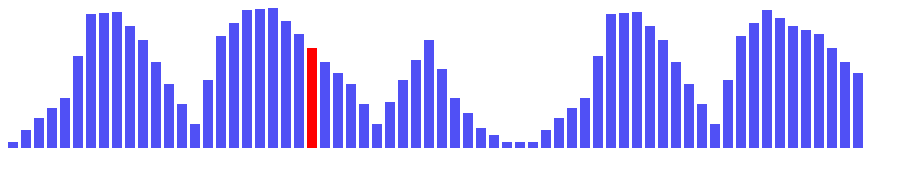
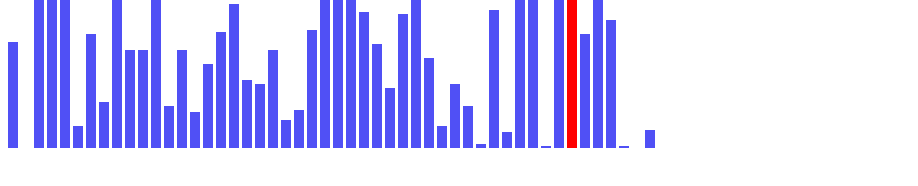
Before and after one commit to utfpr-job/utfpr-job.github.io, a plain HTML site: page index.html in a window 1280 px wide. Shown: the whole page, without its empty margins (0-918 px from the left). Drawn offline with nearby package versions, Linux system fonts and the light colour scheme.

Commit message:
feat: separe js and generate random data

```diff
--- a/index.html
+++ b/index.html
@@ -1,51 +1,26 @@
 <!DOCTYPE html>
 <html lang="en">
+
 <head>
     <meta charset="UTF-8">
     <meta http-equiv="X-UA-Compatible" content="IE=edge">
     <meta name="viewport" content="width=device-width, initial-scale=1.0">
-    <script
-  src="https://code.jquery.com/jquery-3.6.0.min.js"
-  integrity="sha256-/xUj+3OJU5yExlq6GSYGSHk7tPXikynS7ogEvDej/m4="
-  crossorigin="anonymous"></script>
-    <title>Document</title>
+    <script src="https://code.jquery.com/jquery-3.6.0.min.js"
+        integrity="sha256-/xUj+3OJU5yExlq6GSYGSHk7tPXikynS7ogEvDej/m4=" crossorigin="anonymous"></script>
+    <title>Hillclimbing</title>
     <style>
         .bar {
-            width:10px;
-            margin-right:3px;
-            background:#5050F5;
-            float:left;
+            width: 10px;
+            margin-right: 3px;
+            background: #5050F5;
+            float: left;
         }
     </style>
 </head>
+
 <body>
     <div class="target"></div>
 </body>
-    <script>
-        let dataSet = [3,9,15,20,25,46,67,67.5,68,61,54,43,32,22,12,34,56,62.5,69,69.5,70,63.5,57,50,43,37.5,32,22,12,23,34,44,54,39.5,25,17.5,10,6.5,3,3,3,9,15,20,25,46,67,67.5,68,61,54,43,32,22,12,34,56,62.5,69,65,61,59,57,50,43,37.5];
-        for (let i = 0; i < dataSet.length; i++) {
-            $('.target').append('<div class="bar" style="height:'+dataSet[i]*2+'px;margin-top:'+(140-dataSet[i]*2)+'px;"></div>');
-        }
-        function search(position){
-            $('.bar').css('background', '#5050F5');
-            $('.bar').eq(position).css('background', 'red');
-            setTimeout(function() {
-                if (typeof dataSet[position + 1] !== 'undefined' && dataSet[position + 1] > dataSet[position]) {
-                    position++;
-                    search(position);
-                }
-                else if (typeof dataSet[position - 1] !== 'undefined' && dataSet[position - 1] > dataSet[position]) {
-                    position--;
-                    search(position);
-                }
-                else {
-                    let random = Math.floor(Math.random() * dataSet.length-1) + 1;
-                    //peaks.push(dataSet[position]);
-                    //letsClimb = false;
-                    search(random);
-                }
-            }, 500);
-        }
-        search(3)
-    </script>
+<script src="index.js"></script>
+
 </html>
--- /dev/null
+++ b/index.js
@@ -0,0 +1,40 @@
+const dataSet = []
+for (let i = 0; i < 50; i ++) {
+  dataSet.push(Math.floor(Math.random() * 100))
+}
+
+const mkBar = (size) => `<div class="bar" style="height: ${size * 2}px; margin-top: ${140 - size * 2}px;"></div>`
+
+for (let i = 0; i < dataSet.length; i++) {
+  $('.target').append(mkBar(dataSet[i]));
+}
+
+function resetBackgroud() {
+  $('.bar').css('background', '#5050F5')
+}
+
+function setActualPosition(position) {
+  $('.bar').eq(position).css('background', 'red')
+}
+
+function search(position) {
+  resetBackgroud()
+  setActualPosition(position)
+
+  setTimeout(function () {
+    if (dataSet?.[position + 1] > dataSet[position]) {
+      position++
+      search(position)
+    }
+    else if (dataSet?.[position - 1] > dataSet[position]) {
+      position--
+      search(position)
+    }
+    else {
+      const random = Math.floor(Math.random() * dataSet.length - 1) + 1
+      search(random)
+    }
+  }, 500)
+}
+
+search(Math.floor(Math.random() * 50))
```
